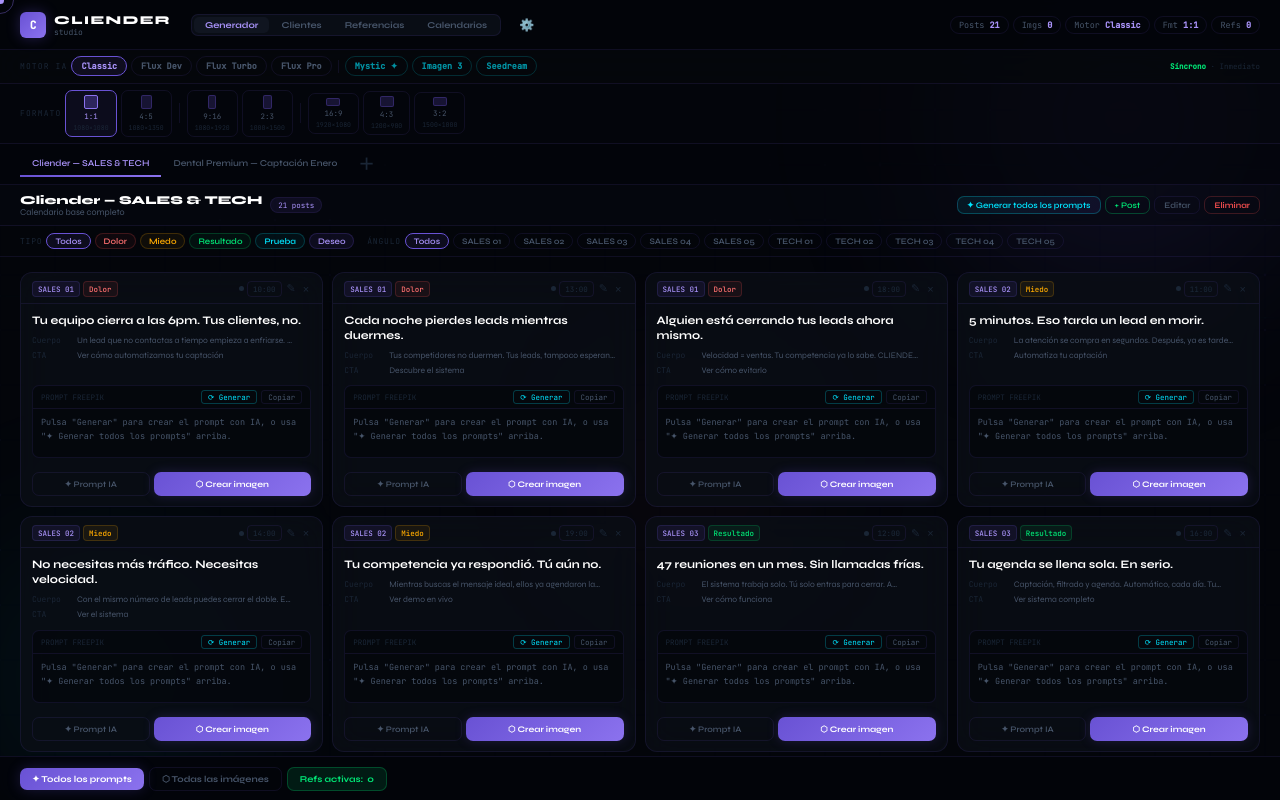
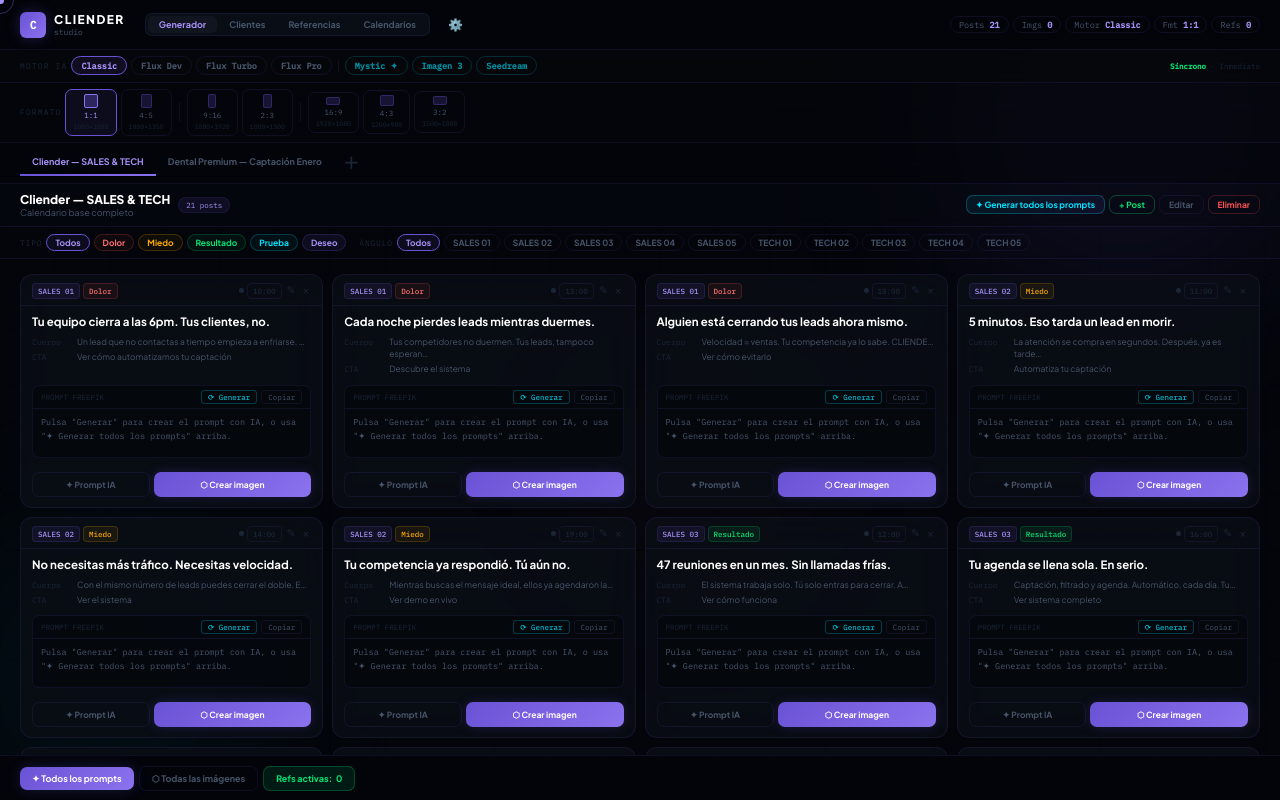
Before and after one commit to peralcortes21-arch/RStudio, a plain HTML site: page index.html in a window 1280 px wide. Drawn offline with Linux system fonts and the light colour scheme.

Commit message:
style: migrate fonts to Plus Jakarta Sans + IBM Plex Mono
- Change primary font from Syne to Plus Jakarta Sans (weight range 300-800)
- Change monospace font from JetBrains Mono to IBM Plex Mono (weight 400,500)
- Add --ease-expo timing function for modal animations
- Update CSS variables --f and --m

```diff
--- a/index.html
+++ b/index.html
@@ -4,7 +4,7 @@
 <meta charset="UTF-8">
 <meta name="viewport" content="width=device-width, initial-scale=1.0">
 <title>CLIENDER Studio</title>
-<link href="https://fonts.googleapis.com/css2?family=Syne:wght@400;600;700;800&family=JetBrains+Mono:wght@300;400;500&display=swap" rel="stylesheet">
+<link href="https://fonts.googleapis.com/css2?family=Plus+Jakarta+Sans:wght@300;400;500;700;800&family=IBM+Plex+Mono:wght@400;500&display=swap" rel="stylesheet">
 <style>
 :root{
   --ink:#03050a;--s1:#07090f;--s2:#0b1018;--s3:#101520;--s4:#141c28;
@@ -14,8 +14,8 @@
   --tx:#d4d0ea;--mt:#47556a;--dm:#1a2636;
   --bd:rgba(105,82,212,.12);--bdh:rgba(105,82,212,.44);--bdc:rgba(0,229,255,.18);
   --ok:#00e676;--wn:#ffab00;--er:#ff5252;
-  --f:'Syne',sans-serif;--m:'JetBrains Mono',monospace;
-  --ease:cubic-bezier(.22,1,.36,1);--r:12px;--rs:7px;
+  --f:'Plus Jakarta Sans',sans-serif;--m:'IBM Plex Mono',monospace;
+  --ease:cubic-bezier(.22,1,.36,1);--ease-expo:cubic-bezier(.16,1,.3,1);--r:12px;--rs:7px;
 }
 *,::before,::after{box-sizing:border-box;margin:0;padding:0}
 html,body{height:100%}
```
